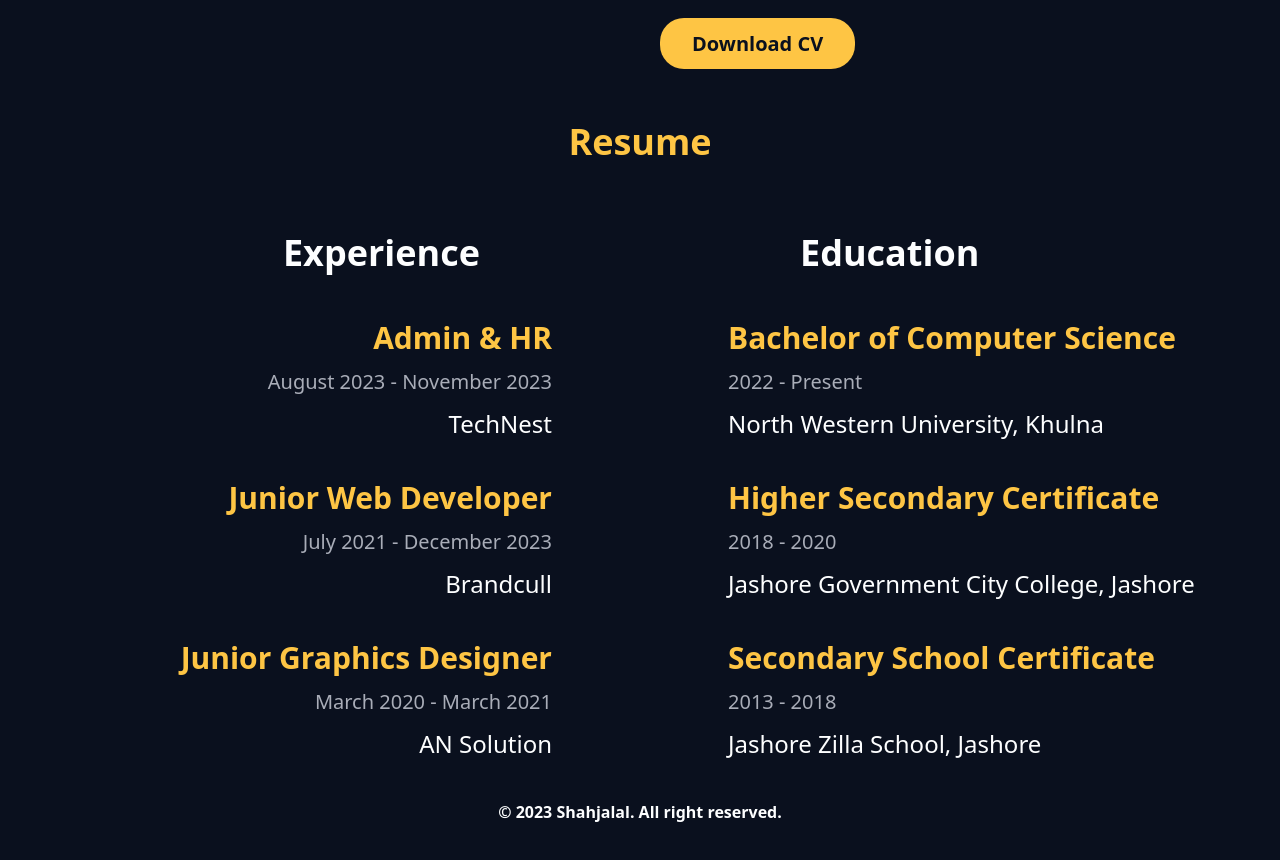
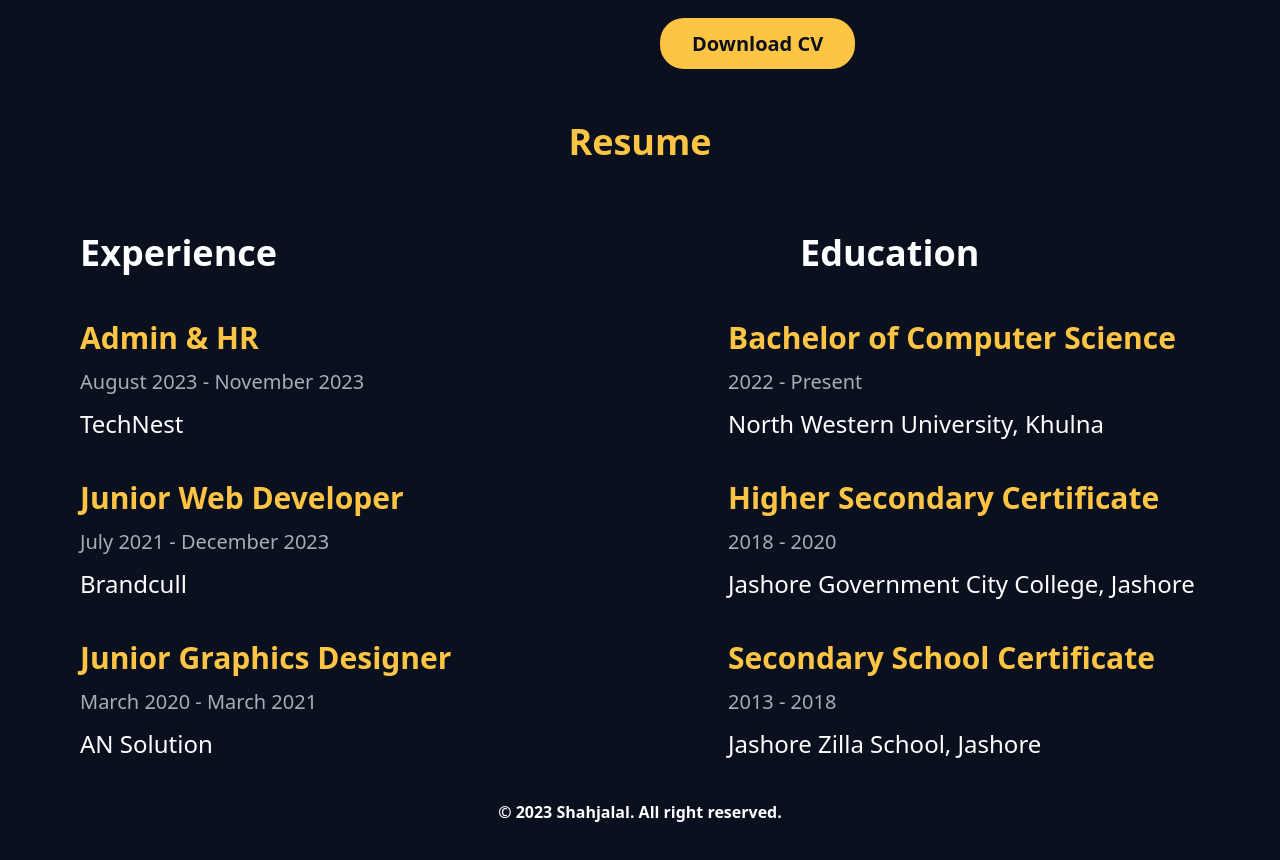
Before and after one commit to Shahjalal2075/personal-portfolio, a React (Vite) app: page / in a window 1280 px wide. Shown: the part 1280-2140 px from the top of the page. Built offline with nearby package versions, Linux system fonts and the light colour scheme; some icons are missing.

Commit message:
some bug fixed

```diff
--- a/src/Pages/Home/ResumeHome.jsx
+++ b/src/Pages/Home/ResumeHome.jsx
@@ -3,10 +3,10 @@ import { PiGraduationCapBold } from "react-icons/pi";
 
 const ResumeHome = () => {
     return (
-        <div>
+        <div className="px-20">
             <h2 className="text-4xl text-center font-semibold my-16 text-[#FEC544]">Resume</h2>
             <div className="grid grid-cols-2 gap-44">
-                <div className="flex flex-col items-end text-right">
+                <div className="">
                     <div className="flex items-center gap-6">
                         <p className="text-4xl font-semibold">Experience</p>
                         <p className="text-5xl text-[#232936]"><PiToolboxBold /></p>
```
